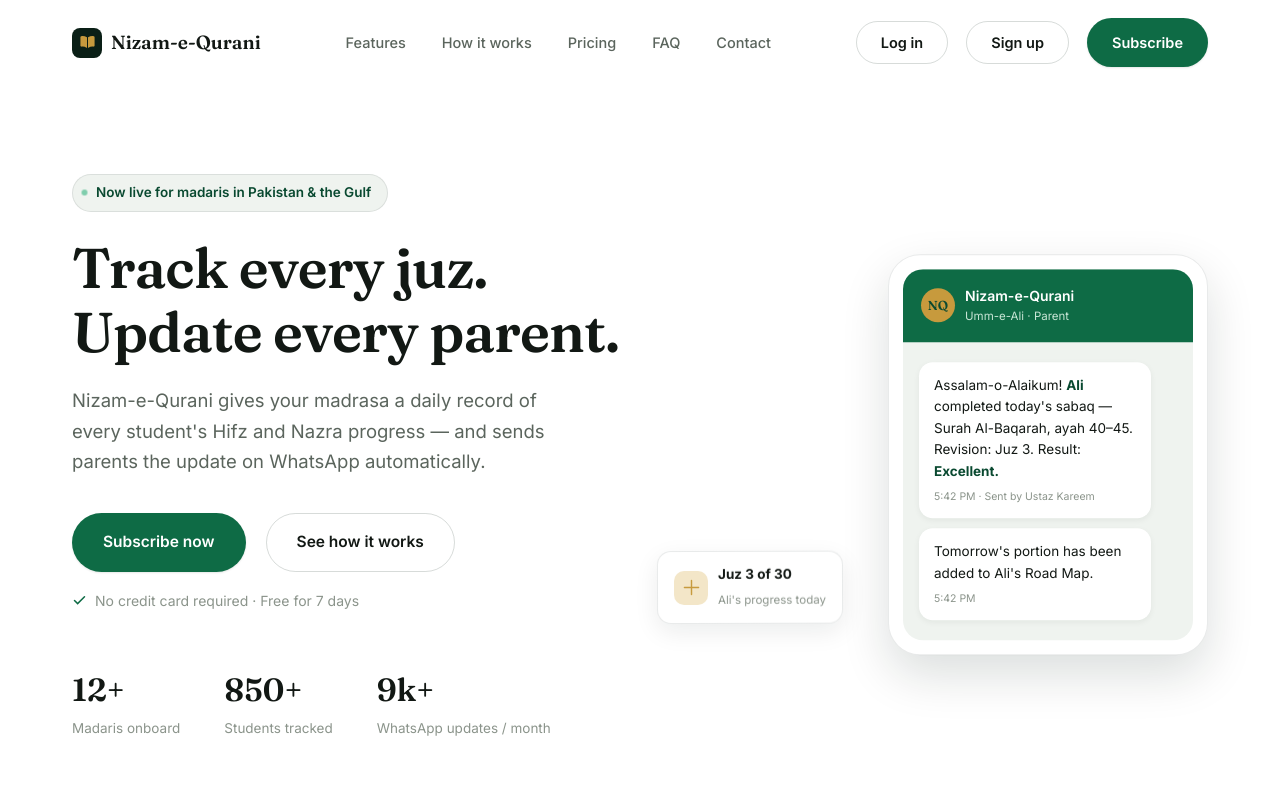
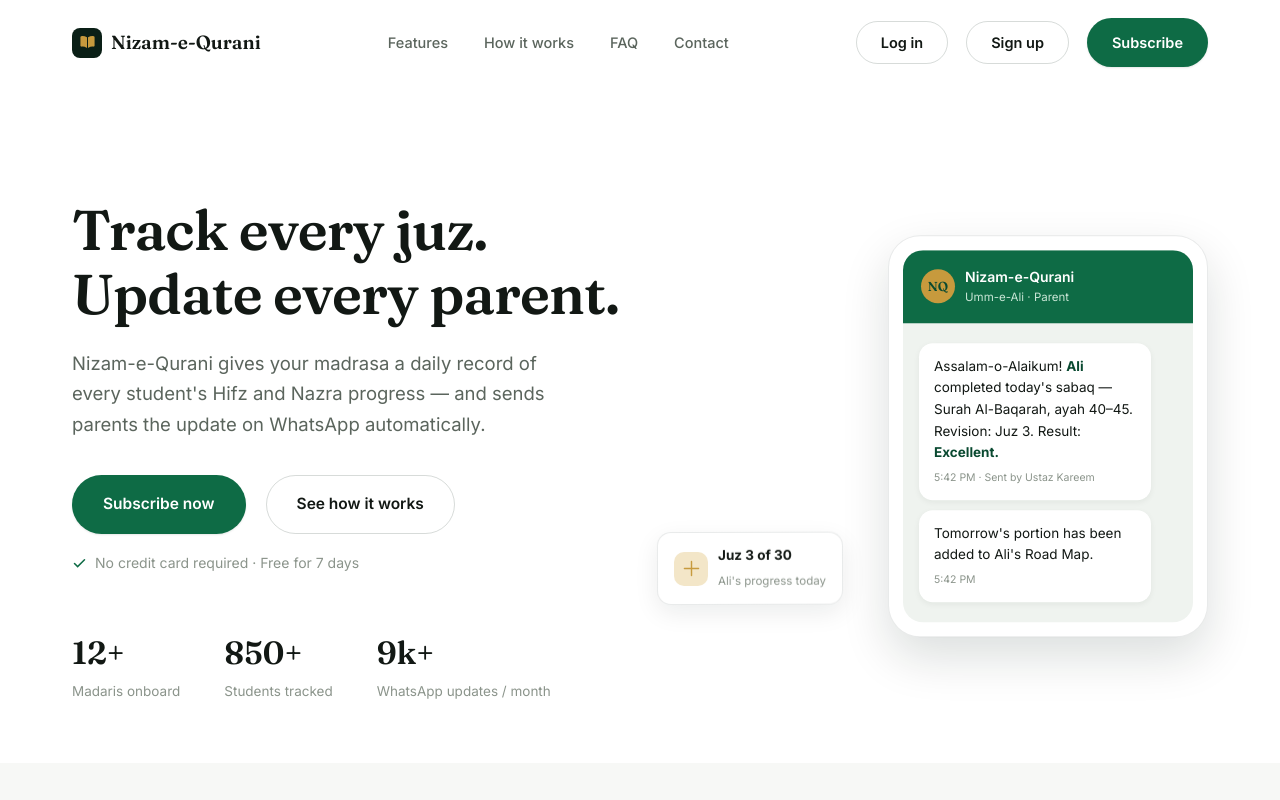
Before and after one commit to mobeen9876/Quran-Academy-landing-page, a React (Vite) app: page / in a window 1280 px wide. Shown: the top 800 px of the page. Built offline with nearby package versions, Linux system fonts and the light colour scheme.

Commit message:
Remove eyebrow badge, Pricing section, and Contact column from footer

```diff
--- a/src/App.jsx
+++ b/src/App.jsx
@@ -8,7 +8,6 @@
 import Roadmap from './components/Roadmap'
 import Screens from './components/Screens'
 import Testimonials from './components/Testimonials'
-import Pricing from './components/Pricing'
 import FAQ from './components/FAQ'
 import Contact from './components/Contact'
 import CTABand from './components/CTABand'
@@ -52,7 +51,6 @@
         <Roadmap />
         <Screens />
         <Testimonials />
-        <Pricing />
         <FAQ />
         <Contact />
         <CTABand />
--- a/src/components/Footer.jsx
+++ b/src/components/Footer.jsx
@@ -27,7 +27,6 @@
           <h4>Product</h4>
           <ul>
             <li><a href="#features">Features</a></li>
-            <li><a href="#pricing">Pricing</a></li>
             <li><a href="#faq">FAQ</a></li>
           </ul>
         </div>
@@ -38,14 +37,6 @@
             <li><a href="#">About</a></li>
             <li><a href="#demo">Subscribe</a></li>
             <li><a href="#">Privacy policy</a></li>
-          </ul>
-        </div>
-
-        <div className="foot-col">
-          <h4>Contact</h4>
-          <ul>
-            <li><a href="tel:+92XXXXXXXXXX">+92 XXX XXXXXXX</a></li>
-            <li><a href="mailto:hello@nizamequrani.com">hello@nizamequrani.com</a></li>
           </ul>
         </div>
       </div>
--- a/src/components/Hero.jsx
+++ b/src/components/Hero.jsx
@@ -44,10 +44,6 @@
       <div className="wrap hero-grid">
         {/* --- copy side --- */}
         <div>
-          <div className="eyebrow-badge reveal">
-            <span className="dot" />
-            Now live for madaris in Pakistan &amp; the Gulf
-          </div>
           <h1 className="reveal reveal-d1">Track every juz.<br />Update every parent.</h1>
           <p className="lede reveal reveal-d2">
             Nizam-e-Qurani gives your madrasa a daily record of every student's Hifz and Nazra
--- a/src/components/Navbar.jsx
+++ b/src/components/Navbar.jsx
@@ -37,7 +37,6 @@
           <ul className="nav-links">
             <li><a href="#features">Features</a></li>
             <li><a href="#how">How it works</a></li>
-            <li><a href="#pricing">Pricing</a></li>
             <li><a href="#faq">FAQ</a></li>
             <li><a href="#contact">Contact</a></li>
           </ul>
@@ -62,7 +61,6 @@
       <div className={`mobile-panel${mobileOpen ? ' open' : ''}`}>
         <a href="#features" onClick={closePanel}>Features</a>
         <a href="#how" onClick={closePanel}>How it works</a>
-        <a href="#pricing" onClick={closePanel}>Pricing</a>
         <a href="#faq" onClick={closePanel}>FAQ</a>
         <a href="#contact" onClick={closePanel}>Contact</a>
         <a href="#demo" className="btn btn-primary btn-lg" style={{ marginTop: 10, width: 'fit-content' }} onClick={closePanel}>Subscribe</a>
```
